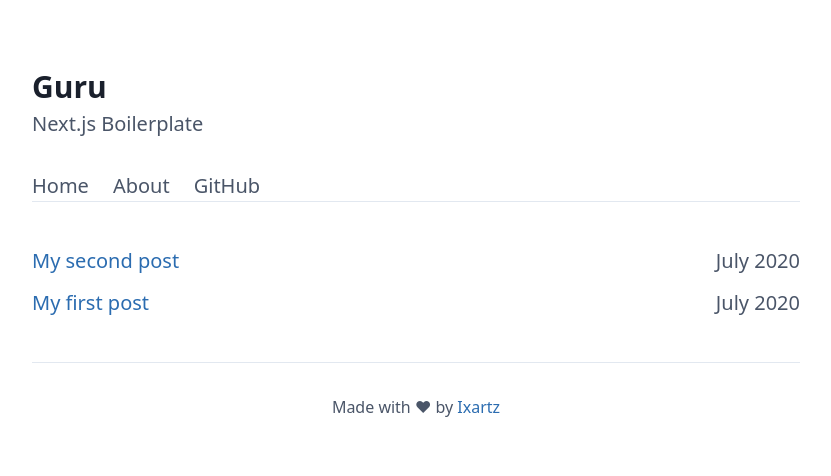
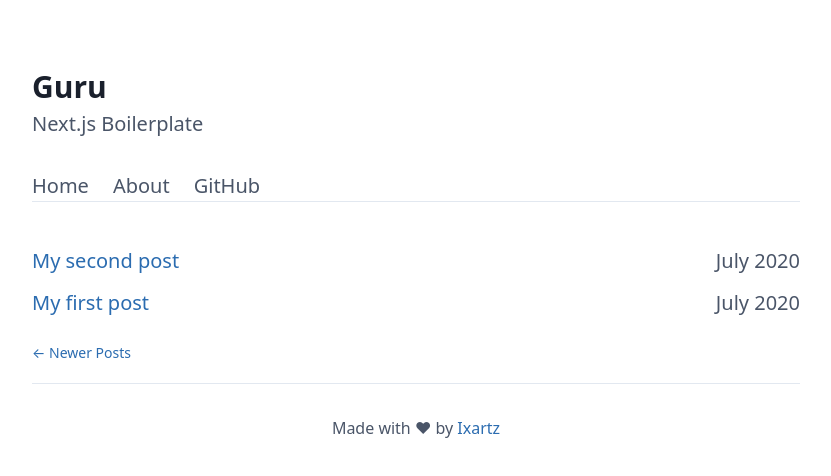
Before and after one commit to Genie0530-tech/Next-js-Blog-Boilerplate, a Next.js app: page /page2 in a window 1280 px wide. Shown: the top 476 px of the page, without its empty margins (224-1055 px from the left). Built offline with nearby package versions, Linux system fonts and the light colour scheme.

Commit message:
Implement pagination

```diff
--- a/src/pages/[page].tsx
+++ b/src/pages/[page].tsx
@@ -4,6 +4,7 @@ import { GetStaticPaths, GetStaticProps } from 'next';
 import Link from 'next/link';
 
 import { Meta } from '../layout/Meta';
+import { Pagination, IPaginationProps } from '../pagination/Pagination';
 import { Main } from '../templates/Main';
 import { Config } from '../utils/Config';
 import { getAllPosts, PostItems } from '../utils/Content';
@@ -15,6 +16,7 @@ type IPageUrl = {
 
 type IPageProps = {
   posts: PostItems[];
+  pagination: IPaginationProps;
 };
 
 const PaginatePosts = (props: IPageProps) => (
@@ -30,6 +32,8 @@ const PaginatePosts = (props: IPageProps) => (
         </li>
       ))}
     </ul>
+
+    <Pagination previous={props.pagination.previous} next={props.pagination.next} />
   </Main>
 );
 
@@ -55,11 +59,25 @@ export const getStaticProps: GetStaticProps<IPageProps, IPageUrl> = async ({ par
   const posts = getAllPosts(['title', 'date', 'slug']);
 
   const pages = convertTo2D(posts, Config.pagination_size);
-  const currentPage = Number(params!.page.replace('page', '')) - 1;
+  const currentPage = Number(params!.page.replace('page', ''));
+  const currentInd = currentPage - 1;
+
+  const pagination: IPaginationProps = {};
+
+  if (currentPage < pages.length) {
+    pagination.next = `page${currentPage + 1}`;
+  }
+
+  if (currentPage === 2) {
+    pagination.previous = '/';
+  } else {
+    pagination.previous = `page${currentPage - 1}`;
+  }
 
   return {
     props: {
-      posts: pages[currentPage],
+      posts: pages[currentInd],
+      pagination,
     },
   };
 };
--- a/src/pages/index.tsx
+++ b/src/pages/index.tsx
@@ -37,10 +37,7 @@ export const getStaticProps: GetStaticProps<IPageProps> = async () => {
   const pagination: IPaginationProps = {};
 
   if (posts.length > Config.pagination_size) {
-    pagination.next = {
-      href: '/[page]',
-      as: '/page2',
-    };
+    pagination.next = '/page2';
   }
 
   return {
--- a/src/pagination/Pagination.tsx
+++ b/src/pagination/Pagination.tsx
@@ -2,21 +2,18 @@ import React from 'react';
 
 import Link from 'next/link';
 
-type IPaginationLinkProps = {
-  href: string;
-  as: string;
-};
+import { convertUrlToLinkHref } from '../utils/Pagination';
 
 export type IPaginationProps = {
-  previous?: IPaginationLinkProps;
-  next?: IPaginationLinkProps;
+  previous?: string;
+  next?: string;
 };
 
 const Pagination = (props: IPaginationProps) => (
   <div className="text-sm flex justify-between">
     {props.previous && (
       <div>
-        <Link href={props.previous.href} as={props.previous.as}>
+        <Link href={convertUrlToLinkHref(props.previous)} as={props.previous}>
           <a>← Newer Posts</a>
         </Link>
       </div>
@@ -24,7 +21,7 @@ const Pagination = (props: IPaginationProps) => (
 
     {props.next && (
       <div className="text-right ml-auto">
-        <Link href={props.next.href} as={props.next.as}>
+        <Link href={convertUrlToLinkHref(props.next)} as={props.next}>
           <a>Older Posts →</a>
         </Link>
       </div>
--- a/src/utils/Pagination.ts
+++ b/src/utils/Pagination.ts
@@ -11,3 +11,11 @@ export function convertTo2D<T>(arr: T[], size: number) {
 
   return res;
 }
+
+export function convertUrlToLinkHref(url: string) {
+  if (url === '/') {
+    return '/';
+  }
+
+  return '/[page]';
+}
```
